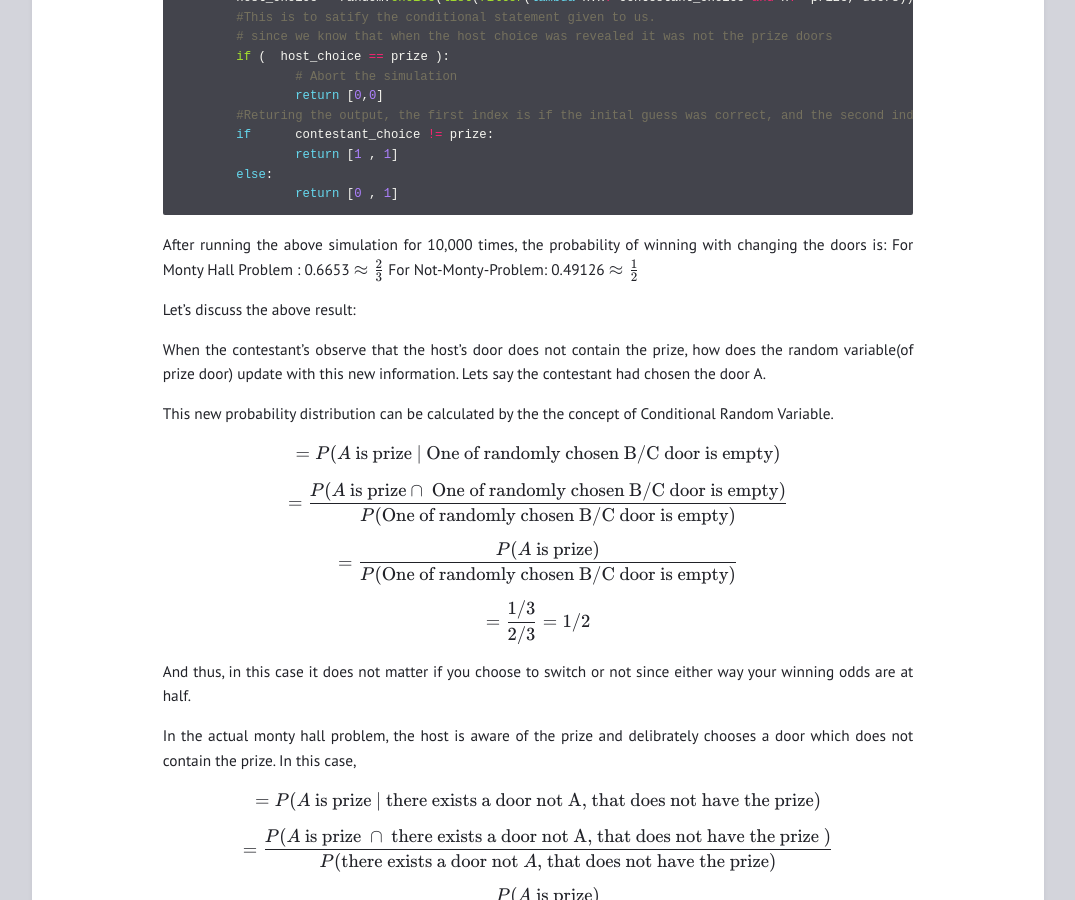
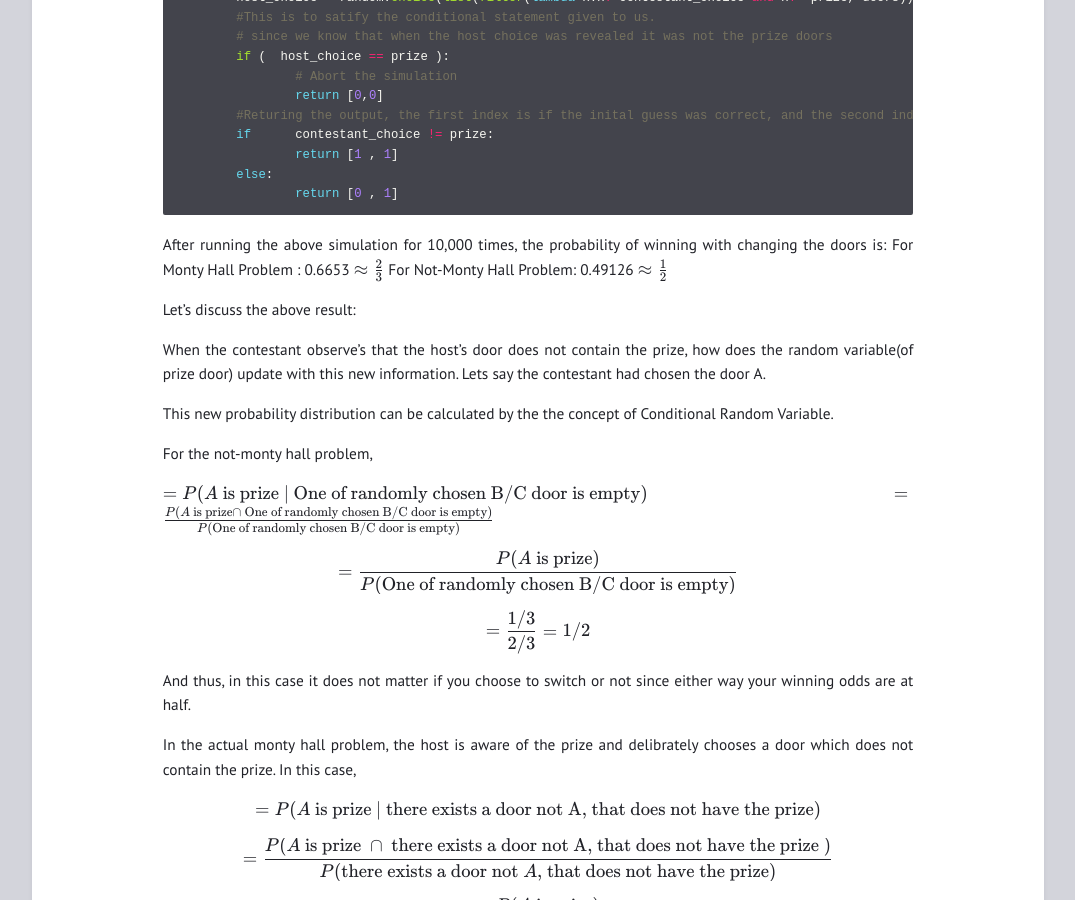
Before and after one commit to ayushbatra/ayushbatra.github.io, a Jekyll site: the page built from _posts/2023-01-02-monty-hall-problem.md, in a window 1280 px wide and 900 px high, scrolled down 1402 px. Shown: the whole window, without its empty margins (102-1177 px from the left). Built offline with Jekyll 4.4.1, drawn with Linux system fonts in a browser that asks for light colours.

Commit message:
Update 2023-01-02-monty-hall-problem.md

```diff
--- a/_posts/2023-01-02-monty-hall-problem.md
+++ b/_posts/2023-01-02-monty-hall-problem.md
@@ -78,18 +78,19 @@ def monty_hall_sim():
 
 After running the above simulation for 10,000 times, the probability of winning with changing the doors is:
 For Monty Hall Problem : 0.6653 $$\approx \frac{2}{3}$$
-For Not-Monty-Problem: 0.49126  $$\approx \frac{1}{2}$$
+For Not-Monty Hall Problem: 0.49126  $$\approx \frac{1}{2}$$
 
 Let's discuss the above result:
 
-When the contestant's observe that the host's door does not contain the prize, how does the random variable(of prize door) update with this new information.
+When the contestant observe's that the host's door does not contain the prize, how does the random variable(of prize door) update with this new information.
 Lets say the contestant had chosen the door A.
 
 
 This new probability distribution can be calculated by the the concept of Conditional Random Variable.
 
+For the not-monty hall problem,
+
 $$=P( A \text{ is prize | One of randomly chosen B/C door is empty} )$$
-
 $$= \frac{P( A \text{ is prize} \cap\text{ One of randomly chosen B/C door is empty}  )}{P(\text{One of randomly chosen B/C door is empty})}$$
 
 $$= \frac{P( A\text{ is prize})}{P(\text{One of randomly chosen B/C door is empty})}$$
@@ -115,9 +116,6 @@ In this case, the probability of your previously selected door containing the gi
 
 
 
-
-
-
 Run the above simulation a large number of times to convince of correct probabilities.
 
 {% highlight python %}
```
